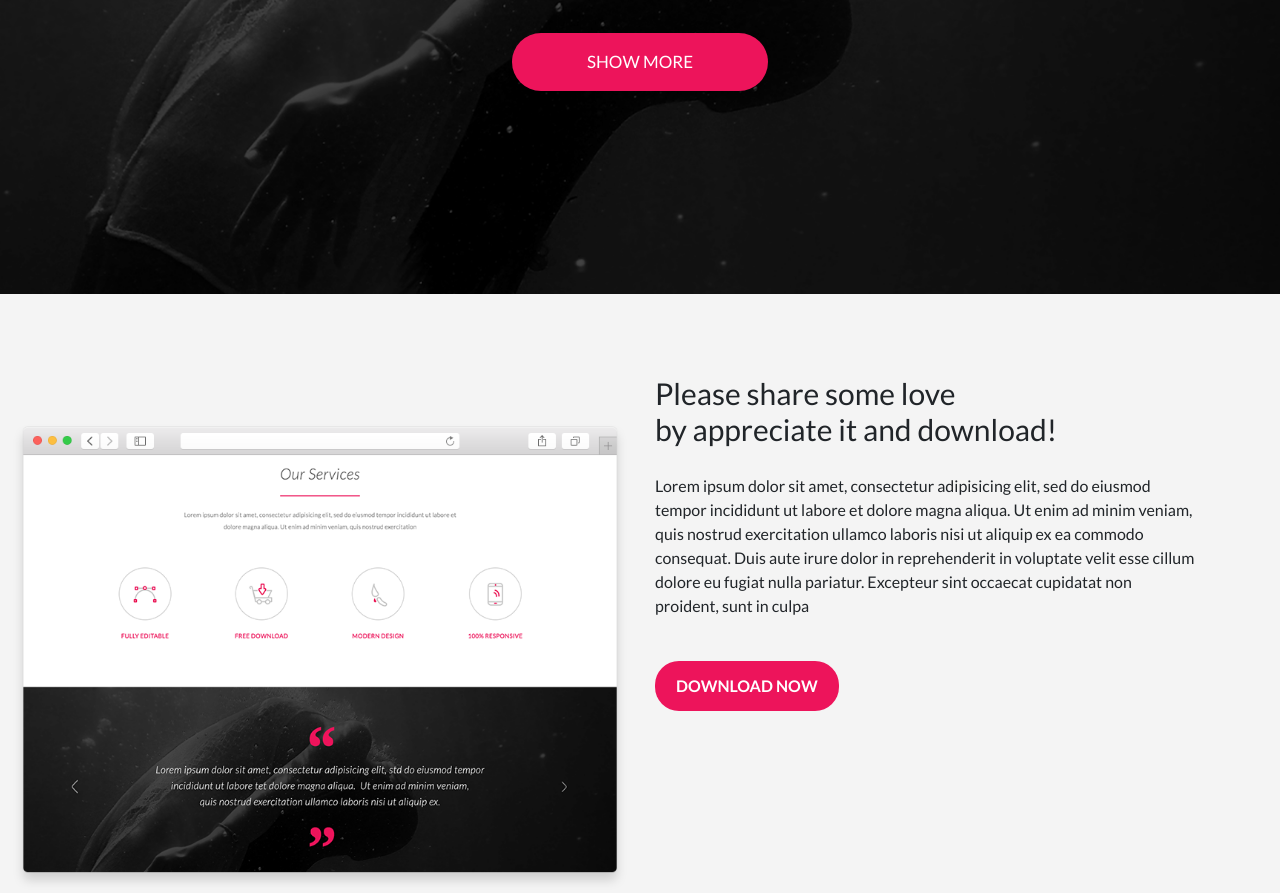
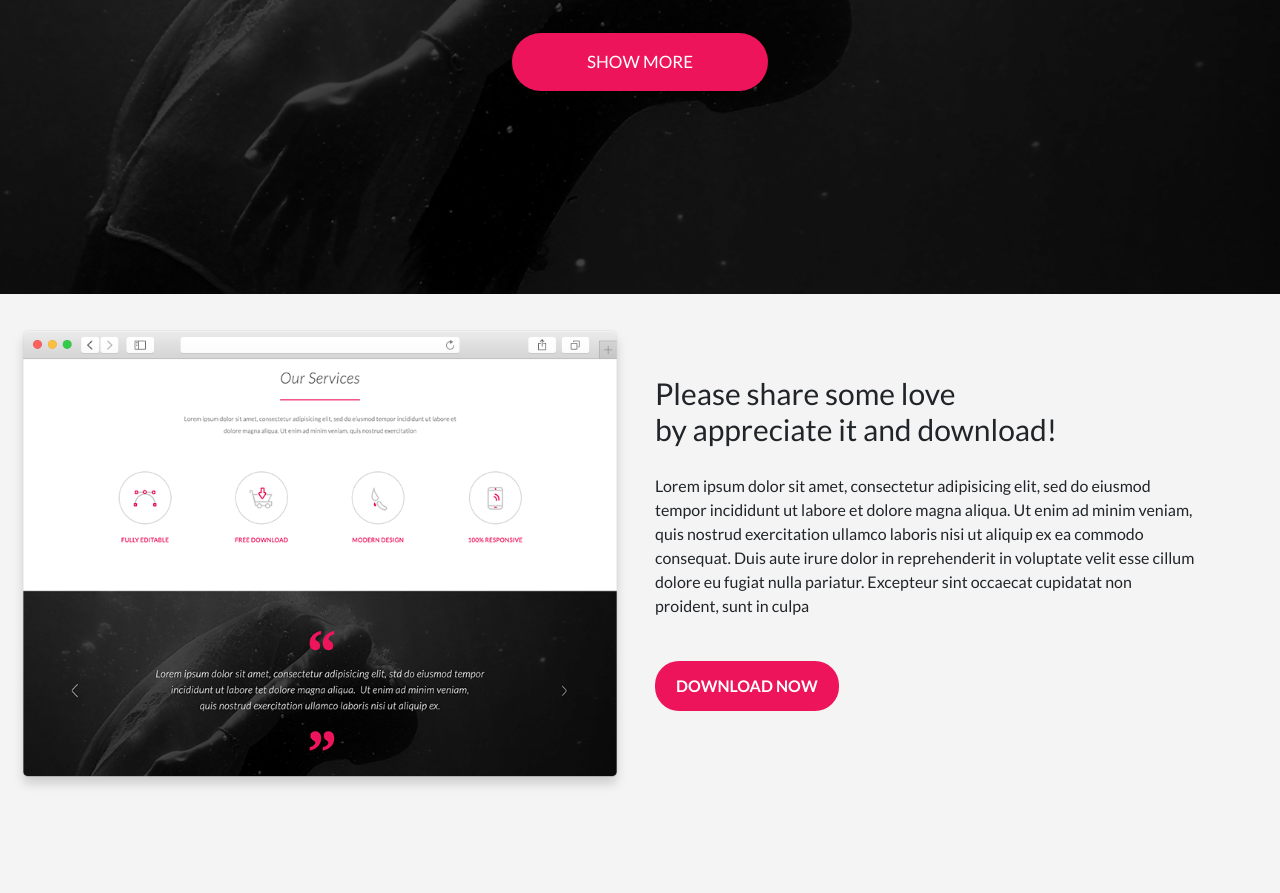
Before and after one commit to aliibnemasud/MACHE, a plain HTML site: page index.html in a window 1280 px wide. Shown: the part 5278-6171 px from the top of the page. Drawn offline with nearby package versions, Linux system fonts and the light colour scheme.

Commit message:
Update style.css

```diff
--- a/css/style.css
+++ b/css/style.css
@@ -410,7 +410,7 @@ body {
 }
 .screen {
     position: absolute;
-    top: 19%;
+    top: 5%;
     left: 1%;
     width: 48%;
 }
```
